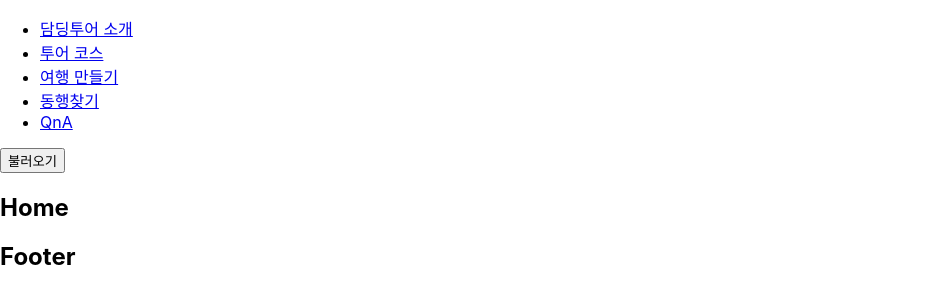
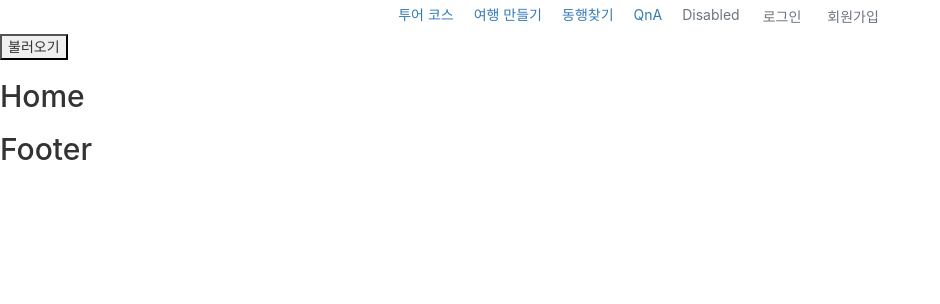
Before and after one commit to CHOILOCAL/damdeeng-FE, a React (Create React App) app: page / in a window 1280 px wide. Shown: the top 304 px of the page, without its empty margins (0-940 px from the left). Built offline with nearby package versions, Linux system fonts and the light colour scheme.

Commit message:
add a bootstrap

```diff
--- a/package.json
+++ b/package.json
@@ -7,8 +7,10 @@
     "@testing-library/react": "^11.1.0",
     "@testing-library/user-event": "^12.1.10",
     "axios": "^0.21.1",
+    "bootstrap": "3",
     "react": "^17.0.2",
     "react-async": "^10.0.1",
+    "react-bootstrap": "^1.5.2",
     "react-dom": "^17.0.2",
     "react-router-config": "^5.1.1",
     "react-router-dom": "^5.2.0",
--- a/public/index.html
+++ b/public/index.html
@@ -1,6 +1,16 @@
 <!DOCTYPE html>
 <html lang="en">
   <head>
+    <!-- React Bootstrap  -->
+    <link
+  rel="stylesheet"
+  href="https://cdn.jsdelivr.net/npm/bootstrap@4.6.0/dist/css/bootstrap.min.css"
+  integrity="sha384-B0vP5xmATw1+K9KRQjQERJvTumQW0nPEzvF6L/Z6nronJ3oUOFUFpCjEUQouq2+l"
+  crossorigin="anonymous"
+/>
+<!-- Bootstrap -->
+<link rel="stylesheet" href="https://stackpath.bootstrapcdn.com/bootstrap/3.4.1/css/bootstrap.min.css" integrity="sha384-HSMxcRTRxnN+Bdg0JdbxYKrThecOKuH5zCYotlSAcp1+c8xmyTe9GYg1l9a69psu" crossorigin="anonymous">
+
     <meta charset="utf-8" />
     <link rel="icon" href="%PUBLIC_URL%/favicon.ico" />
     <meta name="viewport" content="width=device-width, initial-scale=1" />
@@ -10,34 +20,13 @@
       content="Web site created using create-react-app"
     />
     <link rel="apple-touch-icon" href="%PUBLIC_URL%/logo192.png" />
-    <!--
-      manifest.json provides metadata used when your web app is installed on a
-      user's mobile device or desktop. See https://developers.google.com/web/fundamentals/web-app-manifest/
-    -->
+
     <link rel="manifest" href="%PUBLIC_URL%/manifest.json" />
-    <!--
-      Notice the use of %PUBLIC_URL% in the tags above.
-      It will be replaced with the URL of the `public` folder during the build.
-      Only files inside the `public` folder can be referenced from the HTML.
 
-      Unlike "/favicon.ico" or "favicon.ico", "%PUBLIC_URL%/favicon.ico" will
-      work correctly both with client-side routing and a non-root public URL.
-      Learn how to configure a non-root public URL by running `npm run build`.
-    -->
     <title>React App</title>
   </head>
   <body>
     <noscript>You need to enable JavaScript to run this app.</noscript>
     <div id="root"></div>
-    <!--
-      This HTML file is a template.
-      If you open it directly in the browser, you will see an empty page.
-
-      You can add webfonts, meta tags, or analytics to this file.
-      The build step will place the bundled scripts into the <body> tag.
-
-      To begin the development, run `npm start` or `yarn start`.
-      To create a production bundle, use `npm run build` or `yarn build`.
-    -->
   </body>
 </html>
--- a/src/Header.js
+++ b/src/Header.js
@@ -1,29 +1,39 @@
 import React from 'react';
-import { Link } from 'react-router-dom';
+// import { Link } from 'react-router-dom';
+import {Nav, FormControl, Form} from 'react-bootstrap';
 
 
 function Header() {
     return (
-      <div>
-        <ul>
-        <li>
-          <Link to="/">담딩투어 소개</Link>
-        </li>
-        <li>
-          <Link to="/products">투어 코스</Link>
-        </li>
-        <li>
-          <Link to="/custom">여행 만들기</Link>
-        </li>
-        <li>
-          <Link to="/makeTogether">동행찾기</Link>
-        </li>
-        <li>
-          <Link to="/qna">QnA</Link>
-        </li>
-      </ul>
 
-      </div>
+      <>
+  <Nav className="justify-content-center" activeKey="/home">
+    <Nav.Item>
+      <Nav.Link eventKey="link-1" href="/products">투어 코스</Nav.Link>
+    </Nav.Item>
+    <Nav.Item>
+      <Nav.Link eventKey="link-2" href="/custom">여행 만들기</Nav.Link>
+    </Nav.Item>
+    <Nav.Item>
+      <Nav.Link eventKey="link-2" href="/makeTogether">동행찾기</Nav.Link>
+    </Nav.Item>
+    <Nav.Item>
+      <Nav.Link eventKey="link-2" href="/qna">QnA</Nav.Link>
+    </Nav.Item>
+    <Nav.Item>
+      <Nav.Link eventKey="disabled" disabled>
+        Disabled
+      </Nav.Link>
+    </Nav.Item>
+
+    <Form inline>
+      {/* <FormControl type="text" placeholder="검색어를 입력해주세요. " className="mr-sm-2" /> */}
+      <button type="button" class="btn btn-outline-secondary">로그인</button>
+      <button type="button" class="btn btn-outline-secondary">회원가입</button>
+    </Form>
+
+  </Nav>
+</>
     );
   }
 
```
Also changed, not shown: 2 other files (tests, documents, lock files or other folders).
